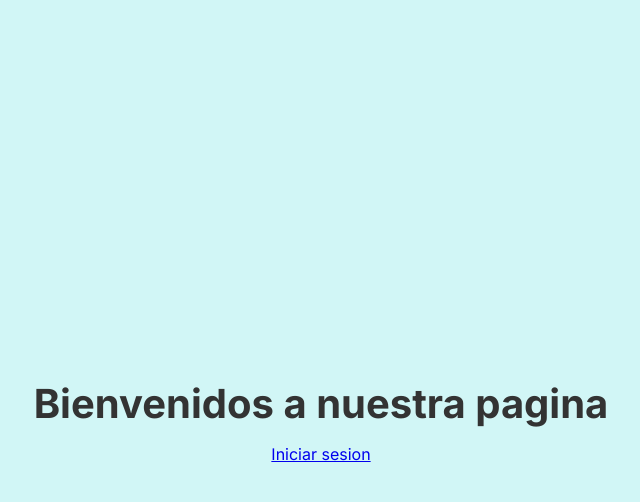
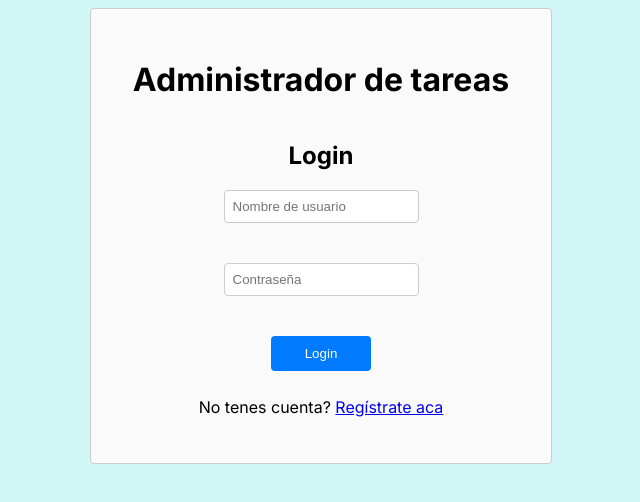
Before and after one commit to lkainn/FE05---Proyecto-grupo-5, a Next.js app: page / in a window 1280 px wide. Shown: the top 502 px of the page, without its empty margins (319-959 px from the left). Built offline with nearby package versions, Linux system fonts and the light colour scheme.

Commit message:
solucion de algunos bugs

```diff
--- a/app/page.js
+++ b/app/page.js
@@ -1,16 +1,34 @@
-import React from 'react';
+"use client"
+import React, { useState } from 'react';
 import Link from 'next/link';
+import LoginForm from '../components/LoginForm';
+import TasksPage from '../components/TasksPage';
 import {} from '../styles/globals.css'
 
+const Home = () => {
+  const [user, setUser] = useState(null);
 
+  const handleLogin = (loggedInUser) => {
+    setUser(loggedInUser);
+  };
 
-function HomePage() {
+  const handleLogout = () => {
+    setUser(null);
+  };
+
   return (
-    <div className='inicio' >
-      <h1>Bienvenidos a nuestra pagina</h1>
-      <Link href='/_app'> Iniciar sesion </Link>
+    <div className='container'>
+      <h1>Administrador de tareas</h1>
+      {user ? (
+        <TasksPage user={user} onLogout={handleLogout} />
+      ) : (
+        <>
+          <LoginForm onLogin={handleLogin} />
+          <p>No tenes cuenta? <Link href="/register">Regístrate aca</Link></p>
+        </>
+      )}
     </div>
   );
-}
+};
 
-export default HomePage;
+export default Home;
```
Also changed, not shown: pages/_app.js (deleted, +0 -33 lines).
